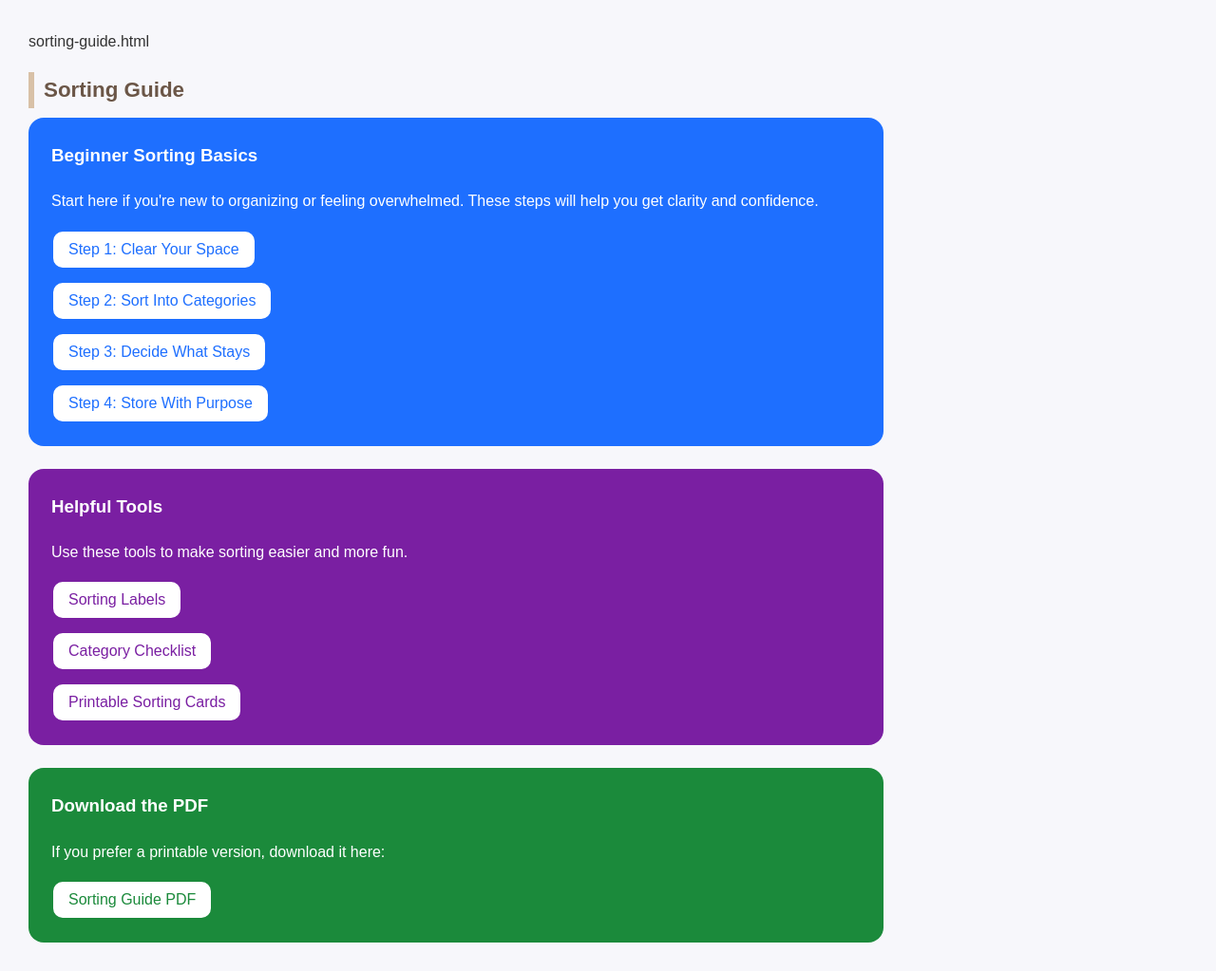
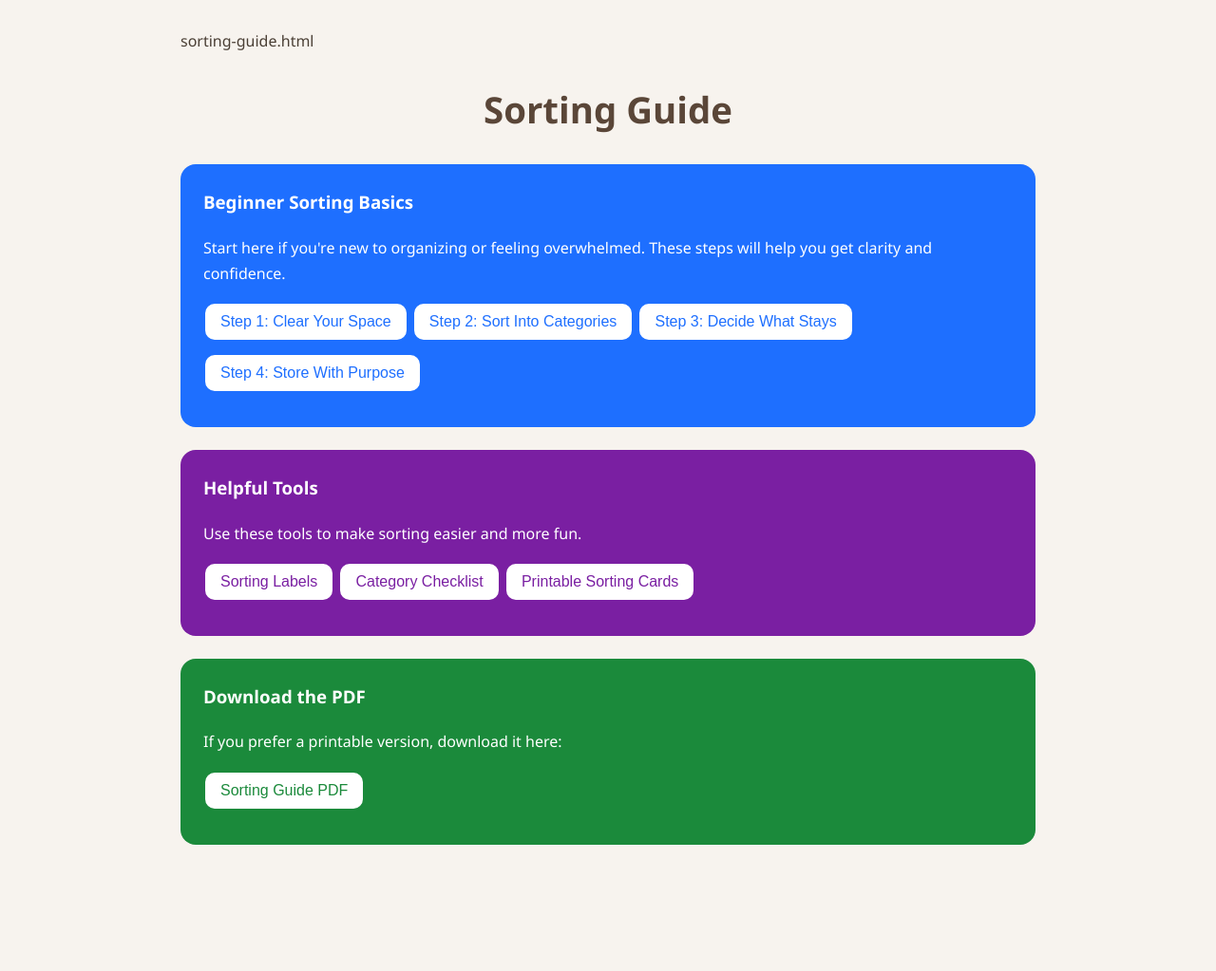
Before and after one commit to crazygrandma711/CrazyGrandmaOrganizing, a plain HTML site: page sorting-guide.html in a window 1280 px wide. Shown: the whole page at 95% size. After the commit the page ends 944 px from the top, so only its background shows below. Drawn offline with Linux system fonts and the light colour scheme.

Commit message:
Update sorting-guide.html

```diff
--- a/sorting-guide.html
+++ b/sorting-guide.html
@@ -1,11 +1,8 @@
 sorting-guide.html
+
 <!DOCTYPE html>
 <html lang="en">
 <head>
-    <meta charset="UTF-8">
-    <meta name="viewport" content="width=device-width, initial-scale=1.0">
-    <title>Sorting Guide</title>
-    <head>
     <meta charset="UTF-8">
     <meta name="viewport" content="width=device-width, initial-scale=1.0">
     <title>Sorting Guide</title>
@@ -21,20 +18,23 @@ sorting-guide.html
             margin: auto;
         }
 
-        h1 {
+        h1, h2 {
             text-align: center;
             color: #5a4638;
+        }
+
+        h1 {
             font-size: 2.4rem;
             margin-bottom: 25px;
-            letter-spacing: 1px;
         }
 
         h2 {
-            color: #6b5647;
-            margin-bottom: 10px;
-            font-size: 1.4rem;
-            border-left: 6px solid #d8c1a7;
-            padding-left: 10px;
+            font-size: 1.8rem;
+            margin-bottom: 20px;
+        }
+
+        h3 {
+            margin-top: 0;
         }
 
         .section {
@@ -46,94 +46,76 @@ sorting-guide.html
             box-shadow: 0 3px 8px rgba(0,0,0,0.06);
         }
 
-        ul, ol {
-            padding-left: 25px;
-            margin-top: 10px;
+        .blue-box {
+            background:#1E6FFF;
+            padding:24px;
+            border-radius:16px;
+            color:white;
+            margin-bottom:24px;
         }
 
-        li {
-            margin-bottom: 6px;
+        .purple-box {
+            background:#7A1FA2;
+            padding:24px;
+            border-radius:16px;
+            color:white;
+            margin-bottom:24px;
         }
 
-        .printable-box {
-            background: #fffdf7;
-            border: 2px dashed #d6bfa6;
-            padding: 18px;
-            border-radius: 12px;
+        .green-box {
+            background:#1B8A3B;
+            padding:24px;
+            border-radius:16px;
+            color:white;
+            margin-bottom:24px;
+        }
+
+        .pretty-button {
+            background:white;
+            padding:10px 16px;
+            border-radius:12px;
+            width:auto;
+            text-align:left;
+            font-size:16px;
+            margin-bottom:12px;
+            border-width:2px;
+            border-style:solid;
         }
     </style>
-
-</head>
-
-    <link rel="stylesheet" href="css/style.css">
 </head>
 
 <body>
 
-    <h2>Sorting Guide</h2>
+    <h1>Sorting Guide</h1>
 
-    <div style="background:#1E6FFF; padding:24px; border-radius:16px; color:white; margin-bottom:24px;">
-        <h3 style="margin-top:0;">Beginner Sorting Basics</h3>
-
+    <div class="blue-box">
+        <h3>Beginner Sorting Basics</h3>
         <p>Start here if you're new to organizing or feeling overwhelmed. These steps will help you get clarity and confidence.</p>
 
-        <div style="margin-bottom:12px;">
-            <button style="background:white; color:#1E6FFF; border:2px solid #1E6FFF; padding:10px 16px; border-radius:12px; width:auto; text-align:left; font-size:16px;">
-                Step 1: Clear Your Space
-            </button>
-        </div>
-
-        <div style="margin-bottom:12px;">
-            <button style="background:white; color:#1E6FFF; border:2px solid #1E6FFF; padding:10px 16px; border-radius:12px; width:auto; text-align:left; font-size:16px;">
-                Step 2: Sort Into Categories
-            </button>
-        </div>
-
-        <div style="margin-bottom:12px;">
-            <button style="background:white; color:#1E6FFF; border:2px solid #1E6FFF; padding:10px 16px; border-radius:12px; width:auto; text-align:left; font-size:16px;">
-                Step 3: Decide What Stays
-            </button>
-        </div>
-
-        <div>
-            <button style="background:white; color:#1E6FFF; border:2px solid #1E6FFF; padding:10px 16px; border-radius:12px; width:auto; text-align:left; font-size:16px;">
-                Step 4: Store With Purpose
-            </button>
-        </div>
+        <button class="pretty-button" style="color:#1E6FFF; border-color:#1E6FFF;">Step 1: Clear Your Space</button>
+        <button class="pretty-button" style="color:#1E6FFF; border-color:#1E6FFF;">Step 2: Sort Into Categories</button>
+        <button class="pretty-button" style="color:#1E6FFF; border-color:#1E6FFF;">Step 3: Decide What Stays</button>
+        <button class="pretty-button" style="color:#1E6FFF; border-color:#1E6FFF;">Step 4: Store With Purpose</button>
     </div>
 
-    <div style="background:#7A1FA2; padding:24px; border-radius:16px; color:white; margin-bottom:24px;">
-        <h3 style="margin-top:0;">Helpful Tools</h3>
-
+    <div class="purple-box">
+        <h3>Helpful Tools</h3>
         <p>Use these tools to make sorting easier and more fun.</p>
 
-        <div style="margin-bottom:12px;">
-            <button style="background:white; color:#7A1FA2; border:2px solid #7A1FA2; padding:10px 16px; border-radius:12px; width:auto; text-align:left; font-size:16px;">
-                Sorting Labels
-            </button>
-        </div>
-
-        <div style="margin-bottom:12px;">
-            <button style="background:white; color:#7A1FA2; border:2px solid #7A1FA2; padding:10px 16px; border-radius:12px; width:auto; text-align:left; font-size:16px;">
-                Category Checklist
-            </button>
-        </div>
-
-        <div>
-            <button style="background:white; color:#7A1FA2; border:2px solid #7A1FA2; padding:10px 16px; border-radius:12px; width:auto; text-align:left; font-size:16px;">
-                Printable Sorting Cards
-            </button>
-        </div>
+        <button class="pretty-button" style="color:#7A1FA2; border-color:#7A1FA2;">Sorting Labels</button>
+        <button class="pretty-button" style="color:#7A1FA2; border-color:#7A1FA2;">Category Checklist</button>
+        <button class="pretty-button" style="color:#7A1FA2; border-color:#7A1FA2;">Printable Sorting Cards</button>
     </div>
 
-    <div style="background:#1B8A3B; padding:24px; border-radius:16px; color:white;">
-        <h3 style="margin-top:0;">Download the PDF</h3>
-
+    <div class="green-box">
+        <h3>Download the PDF</h3>
         <p>If you prefer a printable version, download it here:</p>
 
-        <button style="background:white; color:#1B8A3B; border:2px solid #1B8A3B; padding:10px 16px; border-radius:12px; width:auto; text-align:left; font-size:16px;">
-            Sorting Guide PDF
-        </button>
+        <a href="pdfs/sorting-guide-pdf.html">
+            <button class="pretty-button" style="color:#1B8A3B; border-color:#1B8A3B;">
+                Sorting Guide PDF
+            </button>
+        </a>
     </div>
 
 </body>
```
